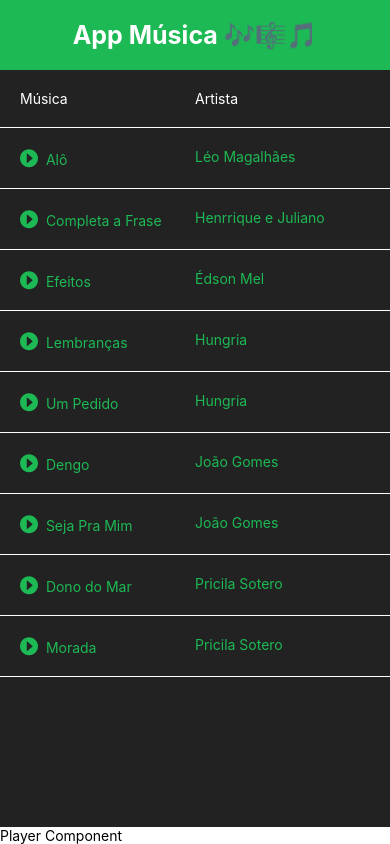
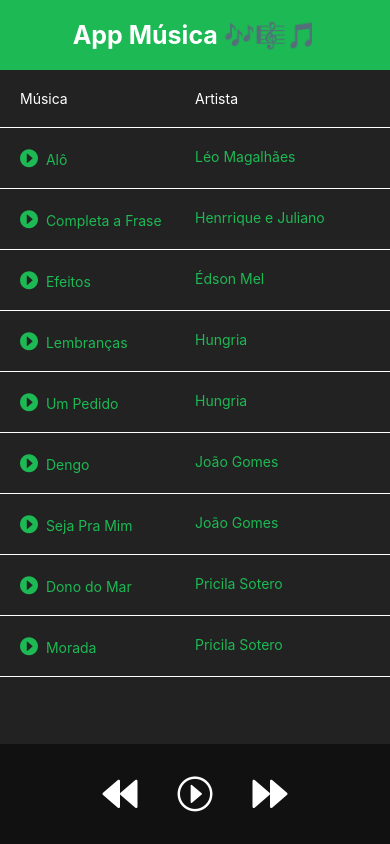
Before and after one commit to AlexandreLiberatto/AppMusica, a React Native app: screen / in a window 390 px wide. Built offline with nearby package versions, Linux system fonts and the light colour scheme.

Commit message:
Criando footer e estilizando

```diff
--- a/Player.js
+++ b/Player.js
@@ -7,8 +7,36 @@ import {AntDesign} from '@expo/vector-icons';
 
 export default function Player() {
     return (
-      <View>
-        <Text>Player Component</Text>
+      <View style={styles.player}>
+        <TouchableOpacity style={styles.touch}>
+            <AntDesign name= "banckward" size={35} color="white" />
+        </TouchableOpacity>
+        <TouchableOpacity style={styles.touch}>
+            <AntDesign name= "playcircleo" size={35} color="white" />
+        </TouchableOpacity>
+        <TouchableOpacity style={styles.touch}>
+            <AntDesign name= "forward" size={35} color="white" />
+        </TouchableOpacity>
       </View>
     );
   }
+
+  const styles = StyleSheet.create({
+    player: {
+        width: '100%',
+        height: 100,
+        position: 'absolute',
+        bottom: 0,
+        left: 0,
+        zIndex: 999,
+        backgroundColor: '#111',
+        alignItems: 'center',   // Centraliza no eixo cruzado (vertical)
+        justifyContent: 'center', // Centraliza no eixo principal (horizontal)
+        flexDirection: 'row',
+    },
+    touch: {
+        marginRight: 20,
+        marginLeft: 20,
+    }
+
+  })
```
